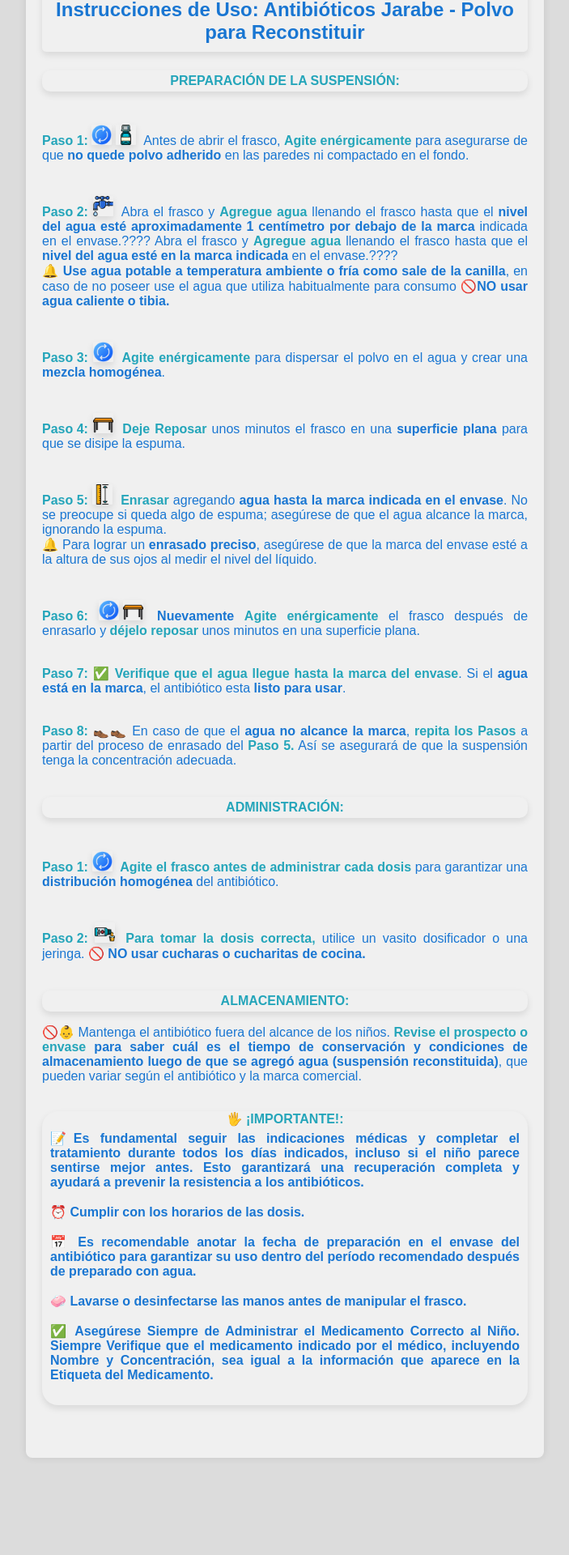
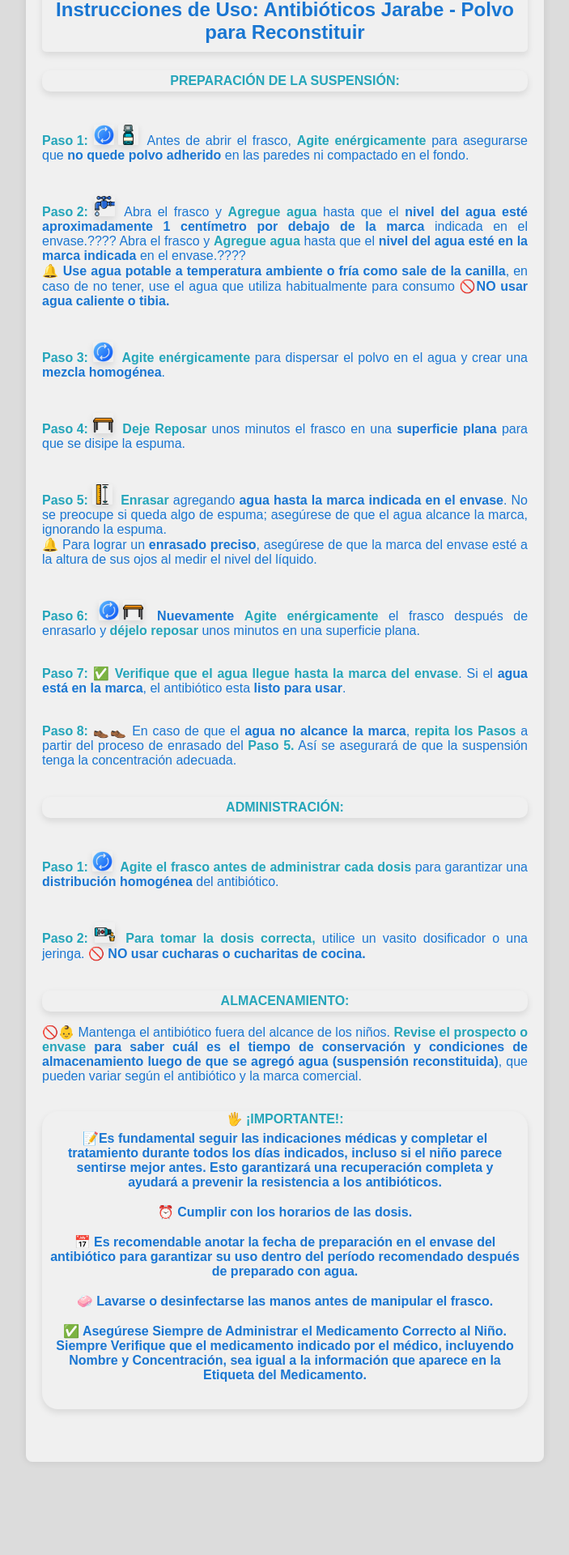
Before and after one commit to MartuV/instrucciones-uso, a React (Create React App) app: page /instrucciones-uso/jarabes in a window 1280 px wide. Shown: the part 240-2160 px from the top of the page at 81% size, without its empty margins (288-991 px from the left). Built offline with nearby package versions, Linux system fonts and the light colour scheme.

Commit message:
centrado de importante! jarabes

```diff
--- a/src/componentes/Jarabes.js
+++ b/src/componentes/Jarabes.js
@@ -36,13 +36,13 @@ function Jarabes() {
                     <p id="titulo-pasos"><strong>PREPARACIÓN DE LA SUSPENSIÓN: </strong>
                     </p>
 
-                    <p><strong id="aling-izq">Paso 1:</strong> <img src={agitar} alt="agitar" className="instruction-icon" /><img src={jarabeInicial} alt="jarabe inicial" className="instruction-icon" /> Antes de abrir el frasco, <strong>Agite enérgicamente</strong> para asegurarse de que <strong id="azul">no quede polvo adherido</strong> en las paredes ni compactado en el fondo.
+                    <p><strong id="aling-izq">Paso 1:</strong> <img src={agitar} alt="agitar" className="instruction-icon" /><img src={jarabeInicial} alt="jarabe inicial" className="instruction-icon" /> Antes de abrir el frasco, <strong>Agite enérgicamente</strong> para asegurarse que <strong id="azul">no quede polvo adherido</strong> en las paredes ni compactado en el fondo.
                     </p>
 
-                    <p><strong id="aling-izq">Paso 2:</strong> <img src={grifo} alt="enrasar" className="instruction-icon" /> Abra el frasco y <strong>Agregue agua</strong> llenando el frasco hasta que el <strong id="azul">nivel del agua esté aproximadamente 1 centímetro por debajo de la marca</strong> indicada en el envase.???? Abra el frasco y <strong>Agregue agua</strong> llenando el frasco hasta que el <strong id="azul">nivel del agua esté en la marca indicada</strong> en el envase.????
+                    <p><strong id="aling-izq">Paso 2:</strong> <img src={grifo} alt="enrasar" className="instruction-icon" /> Abra el frasco y <strong>Agregue agua</strong> hasta que el <strong id="azul">nivel del agua esté aproximadamente 1 centímetro por debajo de la marca</strong> indicada en el envase.???? Abra el frasco y <strong>Agregue agua</strong> hasta que el <strong id="azul">nivel del agua esté en la marca indicada</strong> en el envase.????
                     <br />
                     🔔 <strong id="azul">Use agua potable a temperatura ambiente o
-                    fría como sale de la canilla</strong>, en caso de no poseer use el agua que utiliza habitualmente para consumo 🚫<strong id="azul">NO usar agua caliente o tibia.</strong>
+                    fría como sale de la canilla</strong>, en caso de no tener, use el agua que utiliza habitualmente para consumo 🚫<strong id="azul">NO usar agua caliente o tibia.</strong>
                     </p>
 
                     <p><strong id="aling-izq">Paso 3:</strong> <img src={agitar} alt="agitar" className="instruction-icon" /> <strong>Agite enérgicamente</strong> para dispersar el polvo en el agua y crear una <strong id="azul">mezcla homogénea</strong>.
@@ -84,7 +84,7 @@ function Jarabes() {
 
                     <p className="important">
                     <strong id="manito">🖐️ ¡IMPORTANTE!: </strong>
-                    <strong id="azul">📝Es fundamental seguir las indicaciones médicas y completar el tratamiento durante todos los días indicados, incluso si el niño parece sentirse mejor antes. Esto garantizará una recuperación completa y ayudará a prevenir la resistencia a los antibióticos.
+                    <span id="manito"><strong id="azul">📝Es fundamental seguir las indicaciones médicas y completar el tratamiento durante todos los días indicados, incluso si el niño parece sentirse mejor antes. Esto garantizará una recuperación completa y ayudará a prevenir la resistencia a los antibióticos.
                     <br/>
                     <br/>
                     ⏰ Cumplir con los horarios de las dosis.
@@ -98,7 +98,7 @@ function Jarabes() {
                     <br/>
                     ✅ Asegúrese Siempre de Administrar el Medicamento Correcto al Niño. Siempre Verifique que el medicamento indicado por el médico, incluyendo Nombre y Concentración, sea igual a la información que aparece en la Etiqueta del Medicamento.</strong>
                     <br/>
-                    <br/>
+                    <br/></span>
                     </p>
 
 
```
